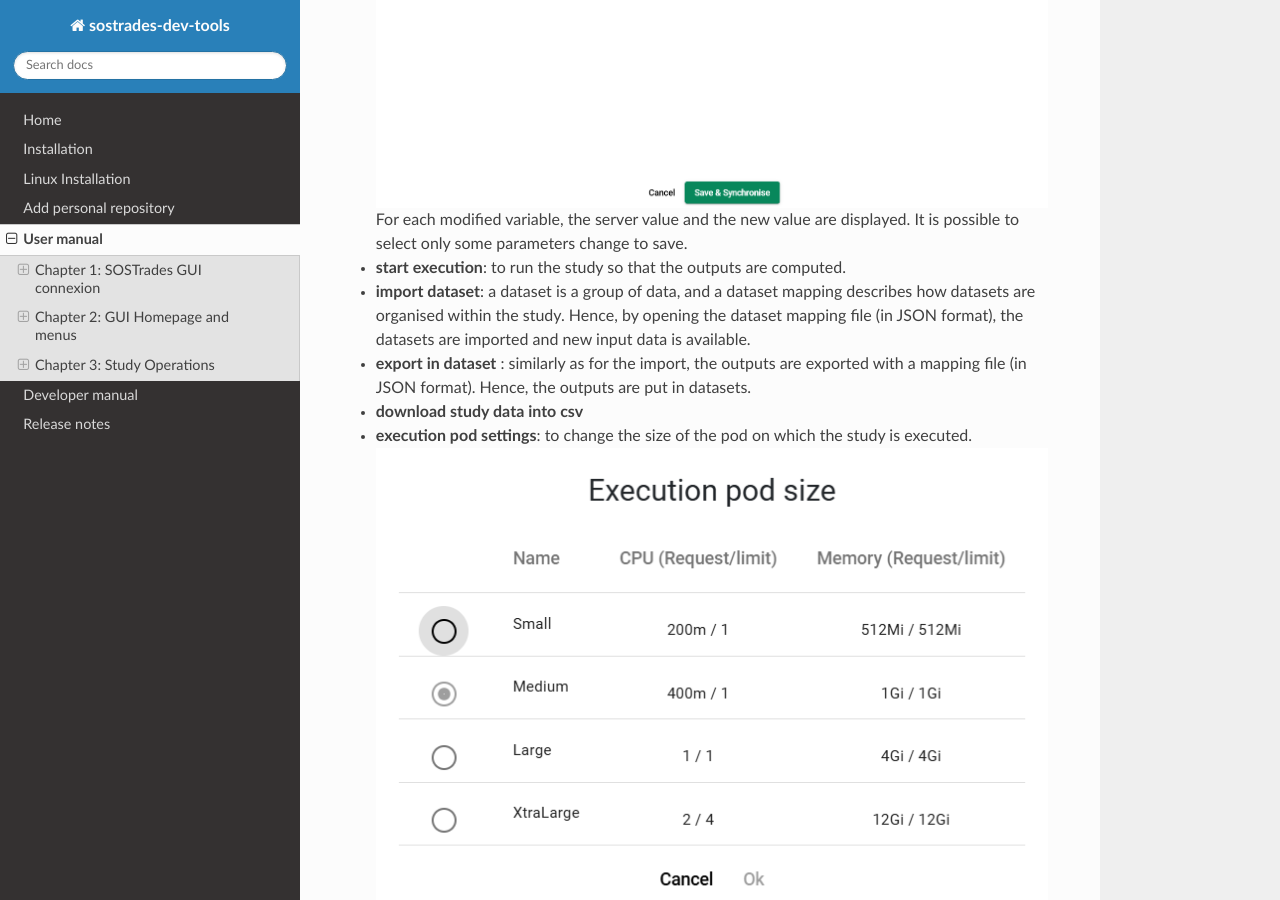
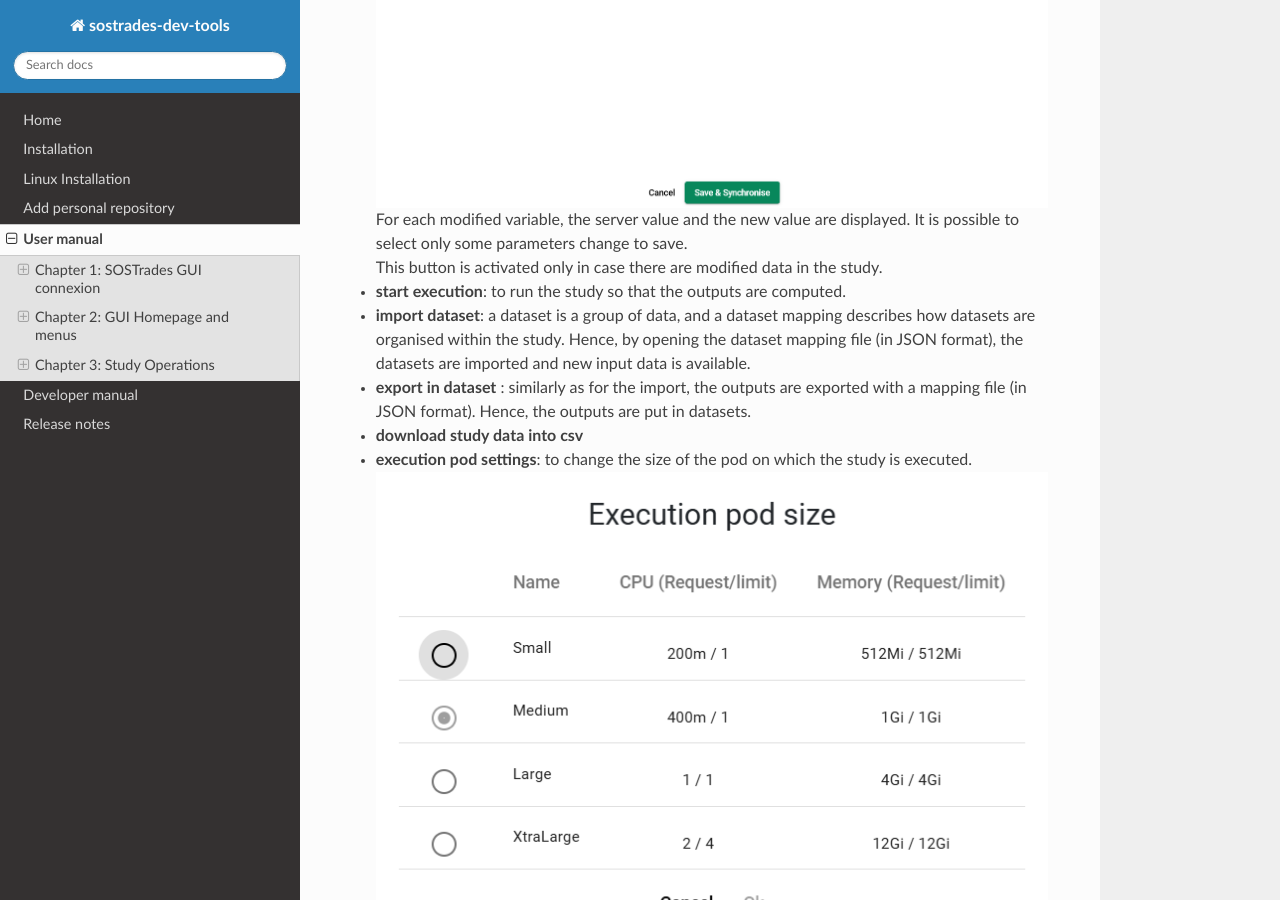
Before and after one commit to os-climate/sostrades-dev-tools, a Sphinx documentation site: the page built from docs/source/user_manual.md, in a window 1280 px wide and 900 px high, scrolled down 21217 px. Built offline with Sphinx 7.4.7 and the Read the Docs theme 3.1.0, drawn with Linux system fonts in a browser that asks for light colours.

Commit message:
Activation of save changes button

```diff
--- a/docs/source/user_manual.md
+++ b/docs/source/user_manual.md
@@ -308,7 +308,8 @@
 There are various possible actions, from left to right in the action bar:
 - **save changes**: to save uploaded or edited data (see subsection 3.3.1 Data). <br>
 ![](images/platform_study/study_panel/action_bar/save_changes.png) <br>
-For each modified variable, the server value and the new value are displayed. It is possible to select only some parameters change to save.
+For each modified variable, the server value and the new value are displayed. It is possible to select only some parameters change to save. <br>
+This button is activated only in case there are modified data in the study.
 - **start execution**: to run the study so that the outputs are computed.
 - **import dataset**: a dataset is a group of data, and a dataset mapping describes how datasets are organised within the study. Hence, by opening the dataset mapping file (in JSON format), the datasets are imported and new input data is available.
 - **export in dataset** : similarly as for the import, the outputs are exported with a mapping file (in JSON format). Hence, the outputs are put in datasets.
```
